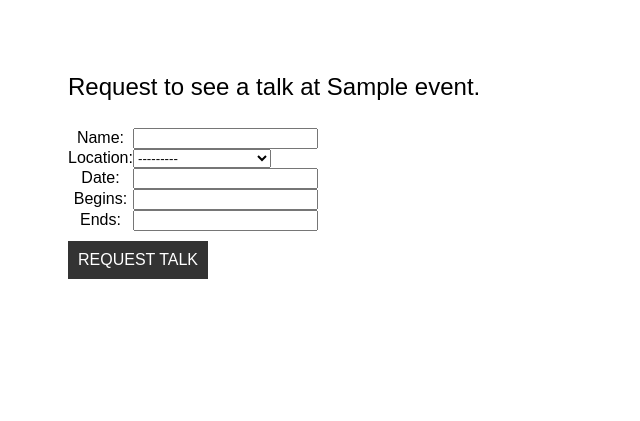
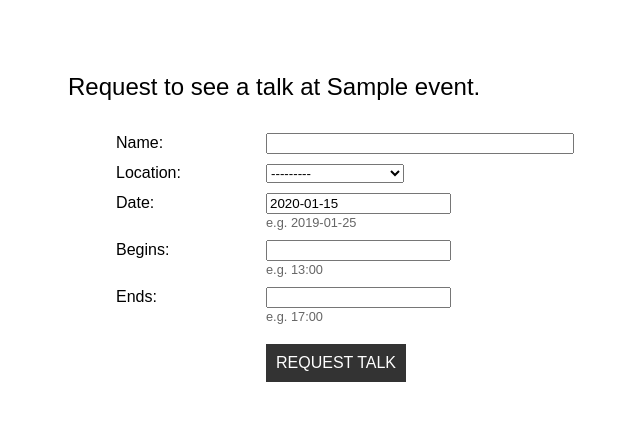
Before and after one commit to ErnstHaagsman/conference_scheduler, a Django app: a page that uses scheduler/templates/scheduler/add_talk.html in a window 1280 px wide. Shown: the part 90-511 px from the top of the page, without its empty margins (92-732 px from the left). Run offline with Django 3.2, Linux system fonts and the light colour scheme; a user stored in the database is signed in; tables that the repository leaves empty hold one stand-in row (values such as "Sample post"); some libraries are stand-ins or nearby versions.

Commit message:
Style Add Talk form

```diff
--- a/confsched/static/css/main.css
+++ b/confsched/static/css/main.css
@@ -144,3 +144,8 @@ span.username {
     /* Usernames are email addresses, so length is needed */
     width: 250px;
 }
+
+.helptext {
+    font-size: 0.8em;
+    color: #666;
+}
--- a/scheduler/forms/forms.py
+++ b/scheduler/forms/forms.py
@@ -22,15 +22,18 @@ class TalkAddForm(forms.Form):
 
     talk_date = forms.DateField(
         label='Date',
-        required=True
+        required=True,
+        help_text='e.g. 2019-01-25'
     )
 
     talk_start = forms.TimeField(
         label='Begins',
-        required=True
+        required=True,
+        help_text='e.g. 13:00'
     )
 
     talk_end = forms.TimeField(
         label='Ends',
-        required=True
+        required=True,
+        help_text='e.g. 17:00'
     )
--- a/scheduler/templates/scheduler/add_talk.html
+++ b/scheduler/templates/scheduler/add_talk.html
@@ -4,15 +4,26 @@
 
 {% block main %}
 
+    <style>
+        #id_talk_name {
+            width: 300px;
+        }
+    </style>
+
     <h3>Request to see a talk at {{ event.name }}.</h3>
 
-    <form action="{% url 'talk_add' event.slug %}" method="post">
+    <form action="{% url 'talk_add' event.slug %}" class="djform" method="post">
     {% csrf_token %}
     <table>
     {{ form.as_table }}
+
+    <tr>
+        <td></td>
+        <td>
+            <button class="button" type="submit">Request Talk</button>
+        </td>
+    </tr>
     </table>
-
-    <button class="button" type="submit">Request Talk</button>
 
     </form>
 
--- a/scheduler/views.py
+++ b/scheduler/views.py
@@ -10,7 +10,7 @@ from django.views import View
 from psycopg2._range import DateTimeTZRange
 
 from scheduler.forms.forms import TalkAddForm
-from scheduler.models import TalkRequest, Event, TalkLocation, Staffer
+from scheduler.models import TalkRequest, Event, TalkLocation, Staffer, ExpoDay
 from scheduler.util import force_tz
 
 
@@ -117,8 +117,12 @@ class TalkAddView(LoginRequiredMixin, View):
         event_slug = kwargs['event_slug']
 
         event = Event.objects.get(slug=event_slug)
+        start_date = ExpoDay.objects.filter(event=event).order_by('expo_time')[0]
         locations = TalkLocation.objects.filter(event__slug=event_slug)
-        form = TalkAddForm(locations=locations)
+        form = TalkAddForm(locations=locations,
+                           initial={
+                               'talk_date': start_date.expo_time.lower
+                           })
 
         return render(request, 'scheduler/add_talk.html', {
             'event': event,
@@ -135,7 +139,8 @@ class TalkAddView(LoginRequiredMixin, View):
 
         if form.is_valid():
             tr = TalkRequest()
-            tr.staffer = Staffer.objects.get(user=request.user)
+            tr.staffer = Staffer.objects.get(user=request.user,
+                                             event__slug=event_slug)
             tr.name = form.cleaned_data['talk_name']
             tr.talk_location = form.cleaned_data['talk_location']
 
```
